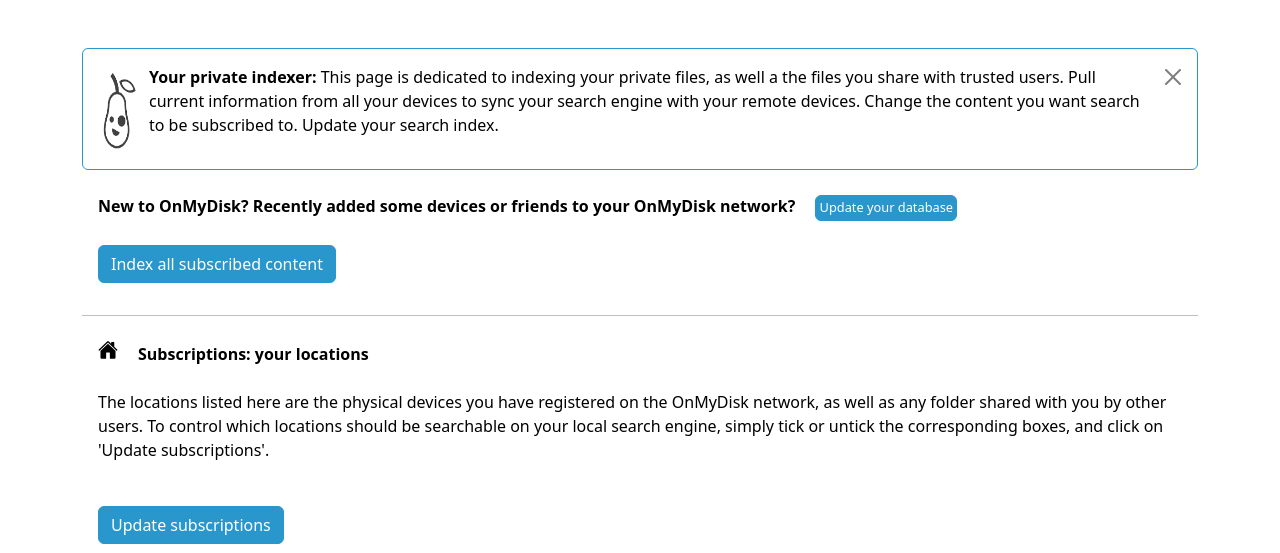
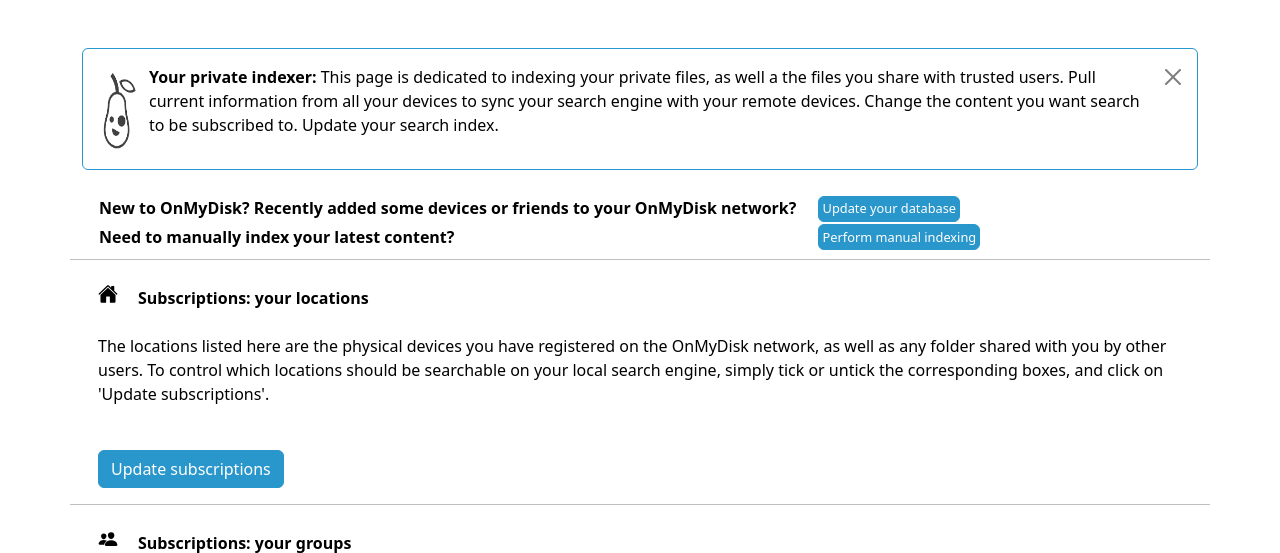
Before and after one commit to PeARSearch/PeARS-OMD, a Flask app: template app/templates/indexer/index.html in a window 1280 px wide. Shown: the part 76-629 px from the top of the page. Run offline with Flask 3, Linux system fonts and the light colour scheme; the template is opened without the code that fills it: values that come from a table or form of the project are taken from there, others are empty; parts of the project's set-up code (start-up, migrations or seed data) failed here and were passed over; some libraries are stand-ins or nearby versions.

Commit message:
Minor fixes

```diff
--- a/app/indexer/mk_page_vector.py
+++ b/app/indexer/mk_page_vector.py
@@ -30,7 +30,7 @@ def compute_vectors_local_docs(target_url, pod_path, title, description, doc, la
     pod_m = load_npz(join(pod_dir, pod_path+'.npz'))
     #print("Computing vectors for", target_url, "(",pod_path,")",lang)
     filename = target_url.split('/')[-1]
-    #print(target_url, pod_path, title, description, doc, lang)
+    #print(">> COMPUTE VECTORS: FILE INFO",target_url, pod_path, title, description, doc, lang)
     text = filename + " " + title + " " + description + " " + doc
     text = tokenize_text(lang, text)
     #print(text)
--- a/app/indexer/spider.py
+++ b/app/indexer/spider.py
@@ -172,7 +172,7 @@ def get_doc_content(url, convertible, content_type):
         else:
             title, body_str, _, language = extract_txt(url)
     elif content_type in ['text/html']:
-        print(">> Calling extract_html")
+        #print(">> Calling extract_html")
         title, body_str, _, language = extract_html(url)
 
     # Hack. Revert to main language if language is not installed
@@ -241,7 +241,7 @@ def get_doc_info(doc, urldir):
         print(f">> {url} is in an unsubscribed group. Returning none.")
         return None
     if last_modified is not None and uptodate(url, last_modified, group):
-        print(f">> {url} is up to date. Returning none.")
+        #print(f">> {url} is up to date. Returning none.")
         return None
     #print(f"{url} is not up to date. Reindexing.")
     convertible = assess_convertibility(doc)
--- a/app/templates/indexer/index.html
+++ b/app/templates/indexer/index.html
@@ -29,20 +29,28 @@ SPDX-License-Identifier: AGPL-3.0-only
     <div class="col-md-12">
       <div class="card">
         <div class="card-header text">
-		<div class="d-flex justify-content-start"><b>New to OnMyDisk? Recently added some devices or friends to your OnMyDisk network?</b>
-		  <form method="POST" accept-charset="UTF-8" enctype="multipart/form-data" action="{{url_for('indexer.pull_from_gateway')}}">
-		      <button class="btn btn-primary btn-update" type="submit" id='preloadingbutton'>Update your database</button>
-		      <button class="btn btn-primary btn-update" type="button" id='loadingbutton' style='display:none'>
-		        <span class="spinner-border spinner-border-sm" role="status" aria-hidden="true"></span>
-		      </button>
-		  </form>
+		<table>
+			<tr><td><b>New to OnMyDisk? Recently added some devices or friends to your OnMyDisk network?</b></td>
+			    <td><form method="POST" accept-charset="UTF-8" enctype="multipart/form-data" action="{{url_for('indexer.pull_from_gateway')}}">
+          		      <button class="btn btn-primary btn-update" type="submit" id='preloadingbutton'>Update your database</button>
+	        	      <button class="btn btn-primary btn-update" type="button" id='loadingbutton' style='display:none'>
+		              <span class="spinner-border spinner-border-sm" role="status" aria-hidden="true"></span>
+		              </button>
+		  		</form>
+			   </td>
+		        </tr>
+			<tr><td><b>Need to manually index your latest content?</b></td>
+			    <td><form method="POST" accept-charset="UTF-8" enctype="multipart/form-data" action="{{url_for('indexer.update_all')}}">
+          		      <button class="btn btn-primary btn-update" type="submit" id='preloadingbutton'>Perform manual indexing</button>
+	        	      <button class="btn btn-primary btn-update" type="button" id='loadingbutton' style='display:none'>
+		              <span class="spinner-border spinner-border-sm" role="status" aria-hidden="true"></span>
+		              </button>
+		  		</form>
+			   </td>
+		        </tr>
+		</table>
 		</div>
 	</div><!-- card header -->
-        <div class="card-body input-group">
-          <form method="POST" accept-charset="UTF-8" enctype="multipart/form-data" action="{{url_for('indexer.update_all')}}">
-              <button class="btn btn-success" type="submit">Index all subscribed content</button>
-	  </form>
-	</div><!-- card body -->
     </div><!-- card -->
 
     <hr>
--- a/app/templates/indexer/progress_crawl.html
+++ b/app/templates/indexer/progress_crawl.html
@@ -48,7 +48,7 @@ if (percent == 0) {
 } else {
     $('.progress-bar').css('width', percent+'%').attr('aria-valuenow', percent);
     $('.progress-bar-label').text(percent+'%');
-    link.innerHTML = "Indexing: "+msg;
+    link.innerHTML = "Updating: "+msg;
     if(percent == 100){
 	source.close()
     }
```
